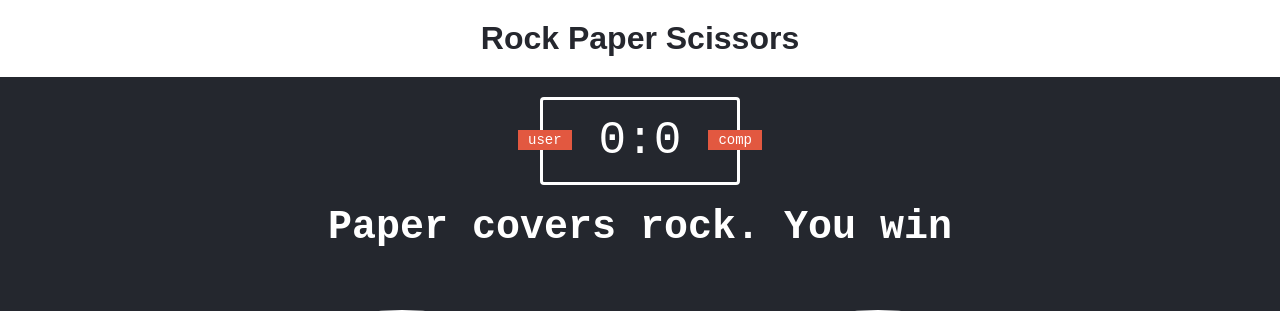
After one commit to nimitbanka/Tools, a Flask app: page /games/rps in a window 1280 px wide. The commit adds this page. Shown: the top 311 px of the page. Run offline with Flask 2, Linux system fonts and the light colour scheme.

Commit message:
added games

```diff
--- a/app.py
+++ b/app.py
@@ -60,7 +60,12 @@ def update(id):
 @app.route('/')
 def mainpage():
     return render_template("main.html")
-
+@app.route('/games')
+def games():
+    return render_template("games.html")
+@app.route('/games/rps')
+def rps():
+    return render_template("rps.html")
 @app.route('/index')
 def taskmanager():
     return render_template("index.html")
--- /dev/null
+++ b/static/css/rps.css
@@ -0,0 +1,99 @@
+*{
+    margin: 0;
+    padding: 0;
+    box-sizing: border-box;
+}
+body{
+    background-color: #24272E;
+}
+header{
+    background: white;
+    padding: 20px;
+}
+
+
+
+header > h1{
+    color: #25272E;
+    text-align: center;
+    font-family: sans-serif;
+}
+
+.score-board{
+    margin: 20px auto;
+    border: 3px solid white;
+    border-radius: 4px;
+    text-align: center;
+    padding: 15px 20px;
+    width: 200px;
+    color: white;
+    font-size: 46px;
+    position: relative;
+}
+
+.badge{
+    background: #E25840;
+    color: white;
+    font-size: 14px;
+    padding: 2px 10px;
+}
+#user-label{
+    position:absolute;
+    top: 30px;
+    left: -25px;
+}
+#computer-label{
+    position:absolute;
+    top: 30px;
+    right: -25px;
+}
+.result{
+    font-size: 40px;
+    color: white;
+}
+.result > p{
+    text-align: center;
+    font-weight: bold;
+}
+
+.choices{
+    margin-top: 50px;
+    text-align: center;
+}
+
+.choice{
+    border: 4px solid white;
+    display: inline-block;
+    border-radius: 50%;
+    padding: 10px;
+    margin: 0px 19px;
+    transition: all 0.3s ease;
+}
+.choice:hover{
+    cursor: pointer;
+    background: #24272E;
+}
+
+#action-message{
+    text-align: center;
+    color: white;
+    font-weight: bold;
+    font-size: 20px;
+    margin-top: 20px;
+}
+
+.green-glow{
+    border: 4px solid #4dcc7d;
+    box-shadow: 0 0 10px #31b43a;
+
+}
+
+.red-glow{
+    border: 4px solid #fc121b;
+    box-shadow: 0 0 10px #d01115;
+}
+
+.gray-glow{
+    border: 4px solid #464647;
+    box-shadow: 0 0 10px #25292b;
+}
--- /dev/null
+++ b/static/javascript/rps.js
@@ -0,0 +1,87 @@
+let userScore = 0
+let computerScore = 0
+const userScore_span = document.getElementById("user-score")
+const computerScore_span = document.getElementById("computer-score")
+const scoreBoard_span = document.querySelector(".score-board")
+const result_p = document.querySelector(".result > p")
+const rock_div = document.getElementById("r")
+const paper_div = document.getElementById("p")
+const scissor_div = document.getElementById("s")
+
+function getComputerChoice(){
+    const choices = [ "r","p","s"];
+    const randomNumber = Math.floor(Math.random() * 3);
+    return choices[randomNumber];
+}
+
+function convertChar(letter){
+    if(letter === "r") return "Rock";
+    if(letter === "p") return "Paper";
+    else return "Scissors"
+}
+
+function win(user, computer){
+    userScore++;
+    userScore_span.innerHTML = userScore;
+    computerScore_span.innerHTML = computerScore;
+    const smallUserWord = "user".fontsize(3).sup();
+    const smallCompWord = "comp".fontsize(3).sup();
+    result_p.innerHTML = `${convertChar(user)}${smallUserWord} bests ${convertChar(computer)}${smallCompWord}  You WON`
+    document.getElementById(user).classList.add('green-glow');
+    setTimeout(function(){ document.getElementById(user).classList.remove('green-glow') }, 400)
+}
+function lose(user, computer){
+    computerScore++;
+    userScore_span.innerHTML = userScore;
+    computerScore_span.innerHTML = computerScore;
+    const smallUserWord = "user".fontsize(3).sup();
+    const smallCompWord = "comp".fontsize(3).sup();
+    result_p.innerHTML = `${convertChar(user)}${smallUserWord} loses to  ${convertChar(computer)}${smallCompWord}  You LOST`
+    document.getElementById(user).classList.add('red-glow');
+    setTimeout(function(){ document.getElementById(user).classList.remove('red-glow') }, 400)
+
+}
+function draw(user, computer){
+    userScore_span.innerHTML = userScore;
+    computerScore_span.innerHTML = computerScore;
+    const smallUserWord = "user".fontsize(3).sup();
+    const smallCompWord = "comp".fontsize(3).sup();
+    result_p.innerHTML = `${convertChar(user)}${smallUserWord} Draw to ${convertChar(computer)}${smallCompWord}`
+    document.getElementById(user).classList.add('gray-glow');
+    setTimeout(function(){ document.getElementById(user).classList.remove('gray-glow') }, 400)
+
+}
+
+function Game(userChoice){
+    const computerChoice = getComputerChoice();
+    switch (userChoice + computerChoice){
+        case "rs":
+        case "pr":
+        case "sp":
+            win(userChoice, computerChoice);
+            break;
+        case "rp":
+        case "ps":
+        case "rs":
+            lose(userChoice, computerChoice);
+            break;
+        case "pp":
+        case "rr":
+        case "ss":
+            draw(userChoice, computerChoice);
+            break;
+    }
+}
+
+function main(){
+    rock_div.addEventListener('click', function(){
+        Game("r");
+    })
+    paper_div.addEventListener('click', function(){
+        Game("p");
+    })
+    scissor_div.addEventListener('click', function(){
+        Game("s");
+    })
+}
+main();
--- /dev/null
+++ b/templates/rps.html
@@ -0,0 +1,44 @@
+<!DOCTYPE html>
+<html lang="en">
+<head>
+    <meta charset="UTF-8">
+    <meta http-equiv="X-UA-Compatible" content="IE=edge">
+    <meta name="viewport" content="width= , initial-scale=1.0">
+    <title>Rock Paper Scissors</title>
+
+    <link rel="stylesheet" href="{{ url_for('static', filename='css/main.css') }}">
+    <link rel="stylesheet" href="{{ url_for('static', filename='css/rps.css') }}">
+
+</head>
+<body>
+    <header>
+        <h1>Rock Paper Scissors</h1>
+    </header>
+
+    <div class="score-board">
+        <div id = "user-label" class="badge">user</div>
+        <div id = "computer-label" class= "badge">comp</div>
+        <spam id = "user-score">0</spam>:<spam id="computer-score">0</spam>
+    </div>
+    <div class="result">
+        <p>Paper covers rock. You win</p>
+    </div>
+    <div class="choices">
+        <div class="choice" id='r'>
+            <img src="#" alt="rock">
+        </div>
+        <div class="choice" id="p">
+            <img src="#" alt ="paper">
+        </div>
+        <div class="choice" id="s">
+            <img src="#" alt="scissor">
+        </div>
+    </div>
+    <p id ="action-message">Make your move</p>
+    <script src="{{ url_for('static', filename='javascript/rps.js') }}"></script>
+    <br>
+    <div>
+        <h5 style="text-align: center;"><a href="{{ url_for('games') }}"><button type="button" class="glow-on-hover">More Games</button></a></h5>
+    </div>
+</body>
+</html>
```
Also changed, not shown: templates/games.html (added, +28 -0 lines), templates/main.html (+8 -0 lines).
